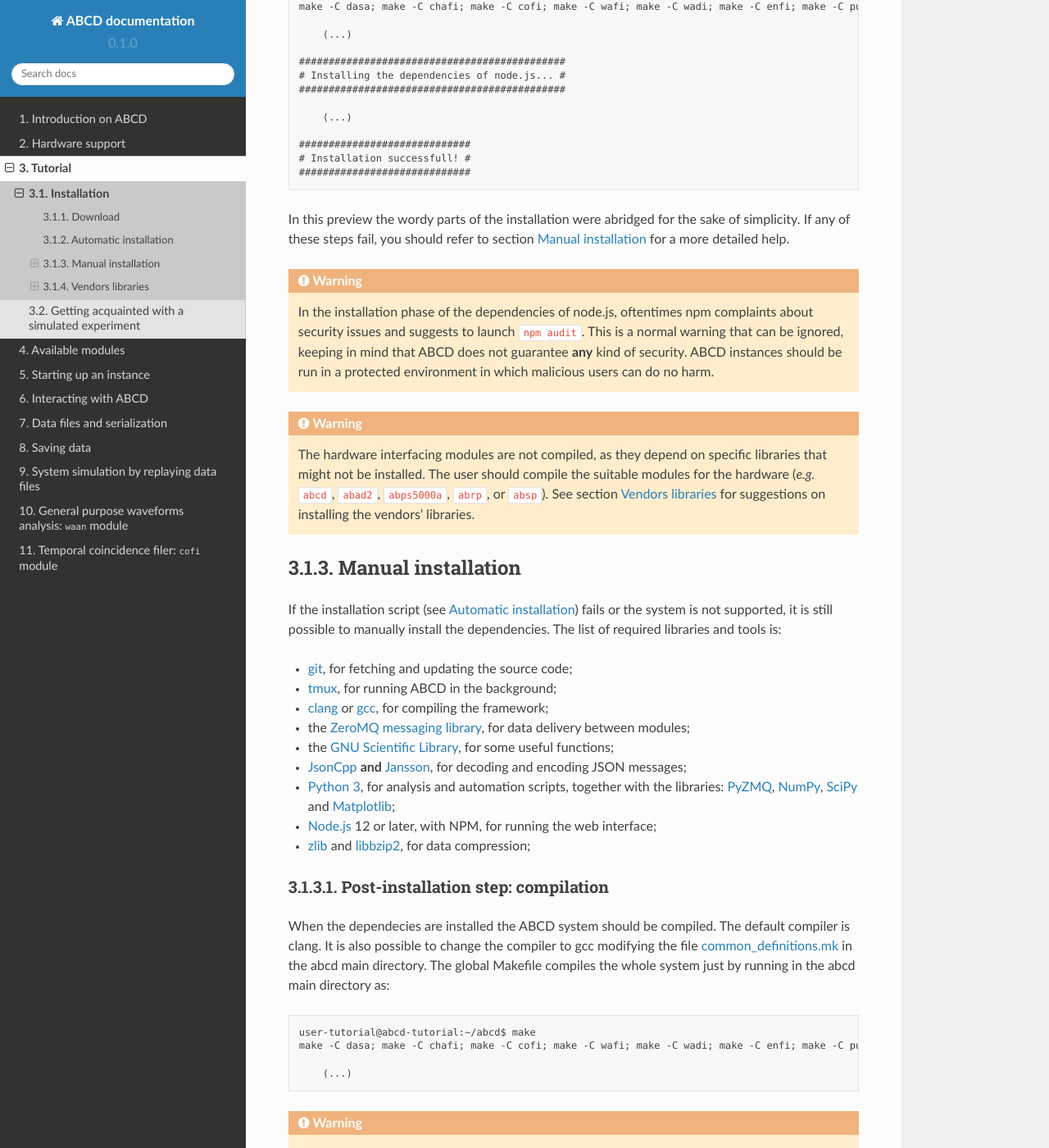
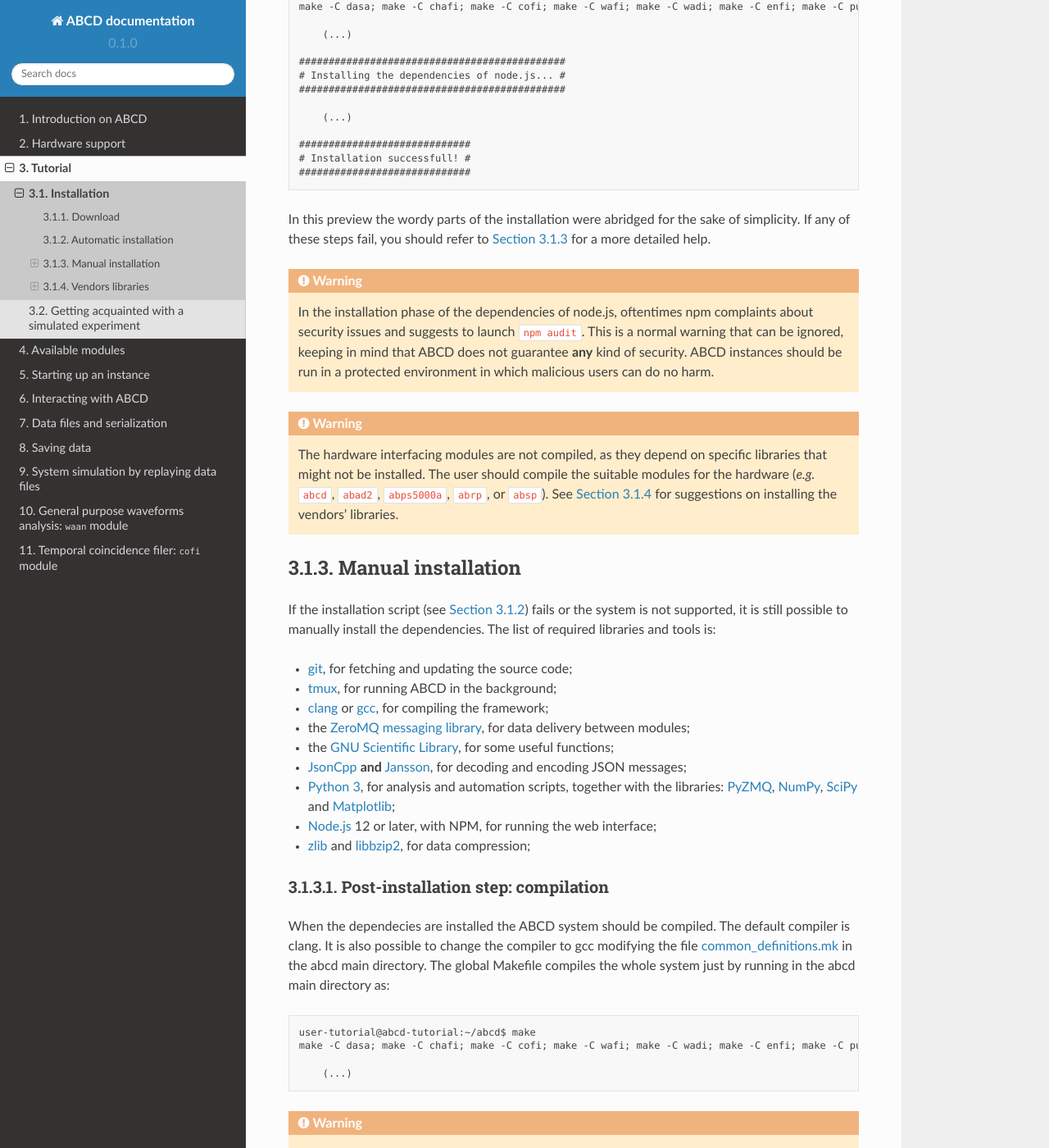
Before and after one commit to cl-fontana/abcd-docs, a Sphinx documentation site: the page built from docs/source/installation.rst, in a window 1280 px wide and 1400 px high, scrolled down 1941 px. Shown: the whole window at 82% size. Built offline with Sphinx 7.4.7 and the Read the Docs theme 2.0.0, drawn with Linux system fonts in a browser that asks for light colours; some of the changed lines change nothing that is shown; some of the changed text lies outside the part shown.

Commit message:
Uniform references

```diff
--- a/docs/source/installation.rst
+++ b/docs/source/installation.rst
@@ -104,7 +104,7 @@ Run the installation script in the folder in which ABCD was downloaded as::
     #############################
 
 In this preview the wordy parts of the installation were abridged for the sake of simplicity.
-If any of these steps fail, you should refer to section :ref:`manual-installation` for a more detailed help.
+If any of these steps fail, you should refer to :numref:`manual-installation` for a more detailed help.
 
 .. warning::
 
@@ -117,14 +117,14 @@ If any of these steps fail, you should refer to section :ref:`manual-installatio
 
     The hardware interfacing modules are not compiled, as they depend on specific libraries that might not be installed.
     The user should compile the suitable modules for the hardware (*e.g.* ``abcd``, ``abad2``, ``abps5000a``, ``abrp``, or ``absp``).
-    See section :ref:`vendors-libraries` for suggestions on installing the vendors' libraries.
+    See :numref:`vendors-libraries` for suggestions on installing the vendors' libraries.
 
 .. _manual-installation:
 
 Manual installation
 -------------------
 
-If the installation script (see :ref:`automatic-installation`) fails or the system is not supported, it is still possible to manually install the dependencies.
+If the installation script (see :numref:`automatic-installation`) fails or the system is not supported, it is still possible to manually install the dependencies.
 The list of required libraries and tools is:
 
 * `git <https://git-scm.com/>`_, for fetching and updating the source code;
@@ -155,7 +155,7 @@ The global Makefile compiles the whole system just by running in the abcd main d
 
     The hardware interfacing modules are not compiled, as they depend on specific libraries that might not be installed.
     The user should compile the suitable modules for the hardware (*e.g.* ``abcd``, ``abad2``, ``abps5000a``, ``abrp``, or ``absp``).
-    See section :ref:`vendors-libraries` for suggestions on installing the vendors' libraries.
+    See :numref:`vendors-libraries` for suggestions on installing the vendors' libraries.
 
 .. _manual-installation-wit:
 
```
